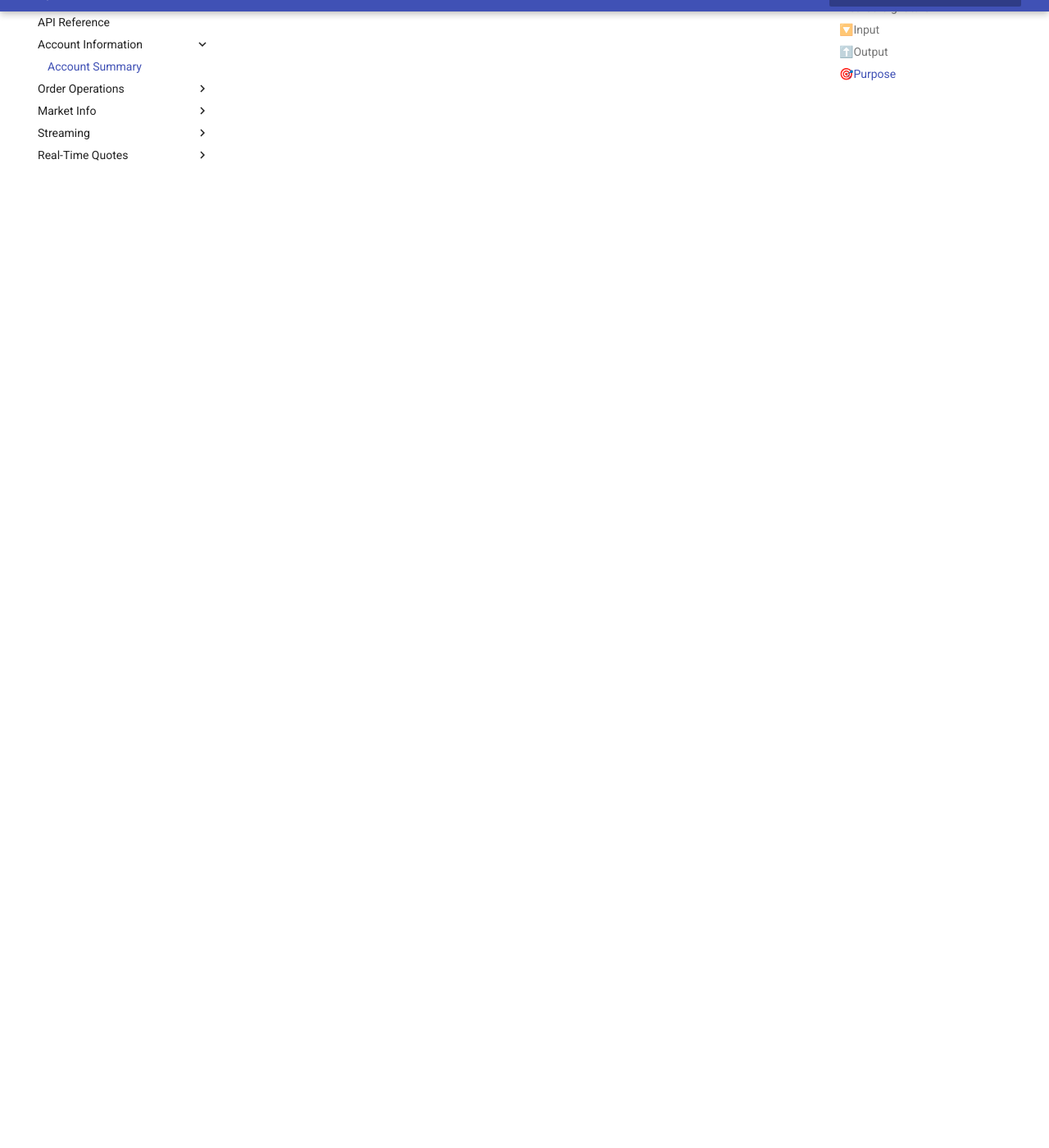
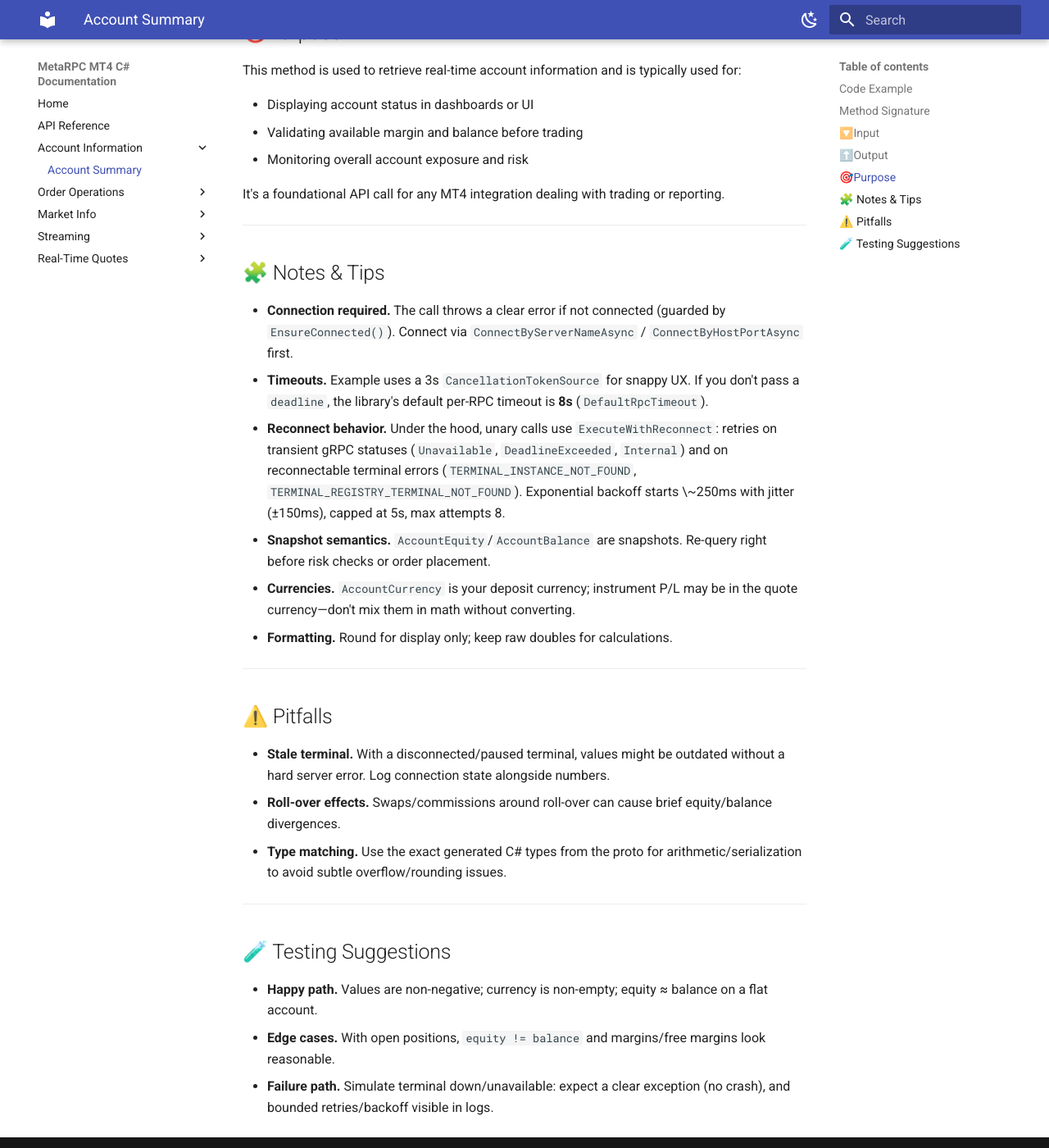
Before and after one commit to MetaRPC/CSharpMT4, an MkDocs documentation site: the page built from docs/Account/ShowAccountSummary.md, in a window 1280 px wide and 1400 px high, scrolled down 1930 px. Shown: the whole window at 82% size. Built offline with MkDocs 1.6.1 and Material for MkDocs 9.7.7, drawn with Linux system fonts in a browser that asks for light colours; some of the changed text lies outside the part shown.

Commit message:
Update ShowAccountSummary.md

````diff
--- a/docs/Account/ShowAccountSummary.md
+++ b/docs/Account/ShowAccountSummary.md
@@ -8,7 +8,18 @@
 ### Code Example
 
 ```csharp
-var summary = await _mt4.AccountSummaryAsync();
+// --- Quick use (service wrapper) ---
+// Prints balance/equity/currency inside the method.
+await _service.ShowAccountSummary();
+
+// --- Low-level (direct account call) ---
+// Preconditions: account is connected via ConnectByServerName/ConnectByHostPort.
+
+using var cts = new CancellationTokenSource(TimeSpan.FromSeconds(3)); // keep short; bump if your terminal is slow
+var summary = await _mt4.AccountSummaryAsync(
+    deadline: null,
+    cancellationToken: cts.Token);
+
 _logger.LogInformation("Account Summary: Balance={Balance}, Equity={Equity}, Currency={Currency}",
     summary.AccountBalance,
     summary.AccountEquity,
@@ -17,13 +28,19 @@ _logger.LogInformation("Account Summary: Balance={Balance}, Equity={Equity}, Cur
 
 ---
 
-###  Method Signature
+### Method Signature
 
 ```csharp
+// Service wrapper
+Task ShowAccountSummary();
+```
+
+```csharp
+// Low-level account call
 Task<AccountSummaryData> AccountSummaryAsync(
     DateTime? deadline = null,
     CancellationToken cancellationToken = default
-)
+);
 ```
 
 ---
@@ -68,3 +85,30 @@ This method is used to retrieve real-time account information and is typically u
 * Monitoring overall account exposure and risk
 
 It's a foundational API call for any MT4 integration dealing with trading or reporting.
+
+---
+
+## 🧩 Notes & Tips
+
+* **Connection required.** The call throws a clear error if not connected (guarded by `EnsureConnected()`). Connect via `ConnectByServerNameAsync` / `ConnectByHostPortAsync` first.
+* **Timeouts.** Example uses a 3s `CancellationTokenSource` for snappy UX. If you don't pass a `deadline`, the library's default per-RPC timeout is **8s** (`DefaultRpcTimeout`).
+* **Reconnect behavior.** Under the hood, unary calls use `ExecuteWithReconnect`: retries on transient gRPC statuses (`Unavailable`, `DeadlineExceeded`, `Internal`) and on reconnectable terminal errors (`TERMINAL_INSTANCE_NOT_FOUND`, `TERMINAL_REGISTRY_TERMINAL_NOT_FOUND`). Exponential backoff starts \~250ms with jitter (±150ms), capped at 5s, max attempts 8.
+* **Snapshot semantics.** `AccountEquity`/`AccountBalance` are snapshots. Re-query right before risk checks or order placement.
+* **Currencies.** `AccountCurrency` is your deposit currency; instrument P/L may be in the quote currency—don't mix them in math without converting.
+* **Formatting.** Round for display only; keep raw doubles for calculations.
+
+---
+
+## ⚠️ Pitfalls
+
+* **Stale terminal.** With a disconnected/paused terminal, values might be outdated without a hard server error. Log connection state alongside numbers.
+* **Roll-over effects.** Swaps/commissions around roll-over can cause brief equity/balance divergences.
+* **Type matching.** Use the exact generated C# types from the proto for arithmetic/serialization to avoid subtle overflow/rounding issues.
+
+---
+
+## 🧪 Testing Suggestions
+
+* **Happy path.** Values are non-negative; currency is non-empty; equity ≈ balance on a flat account.
+* **Edge cases.** With open positions, `equity != balance` and margins/free margins look reasonable.
+* **Failure path.** Simulate terminal down/unavailable: expect a clear exception (no crash), and bounded retries/backoff visible in logs.
````
